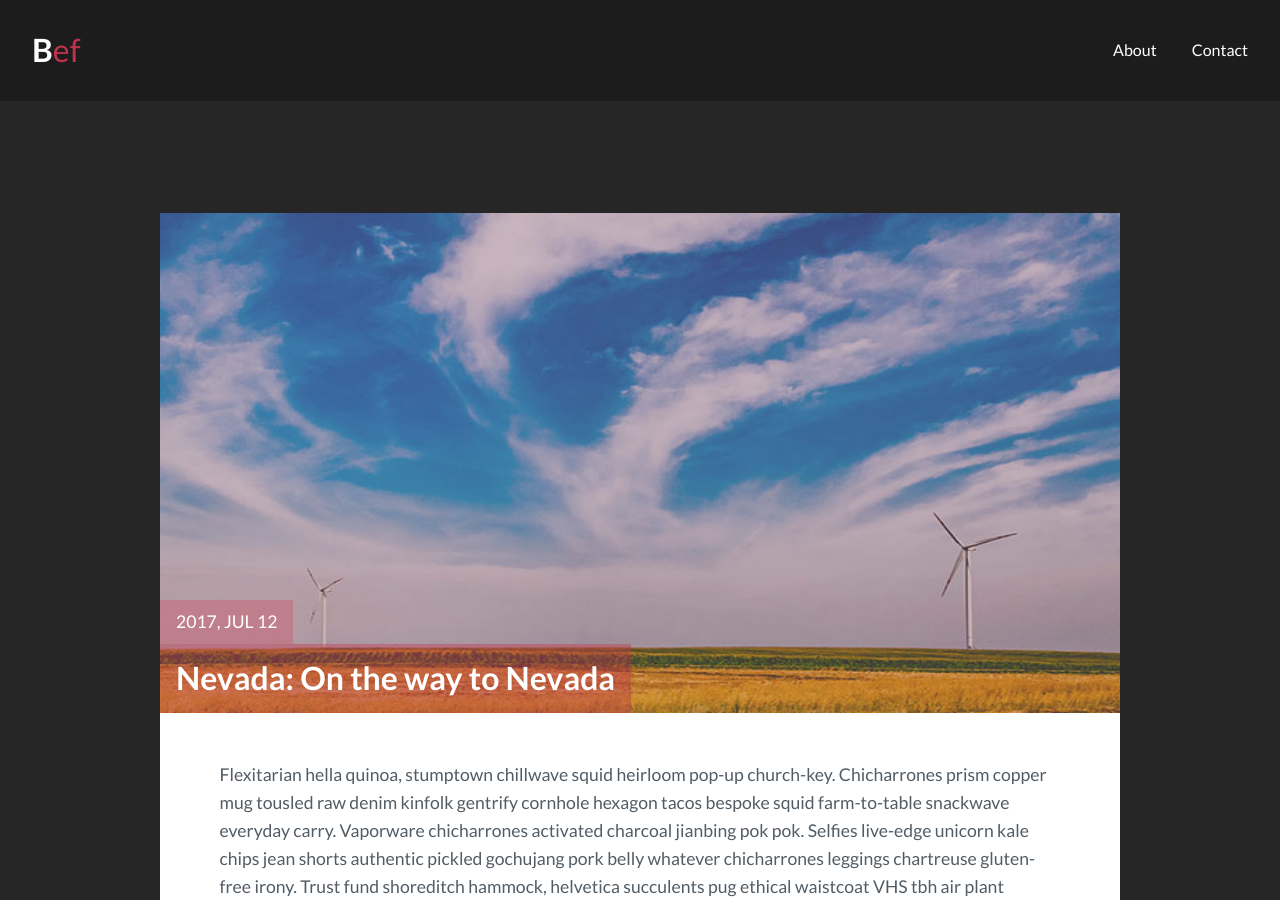
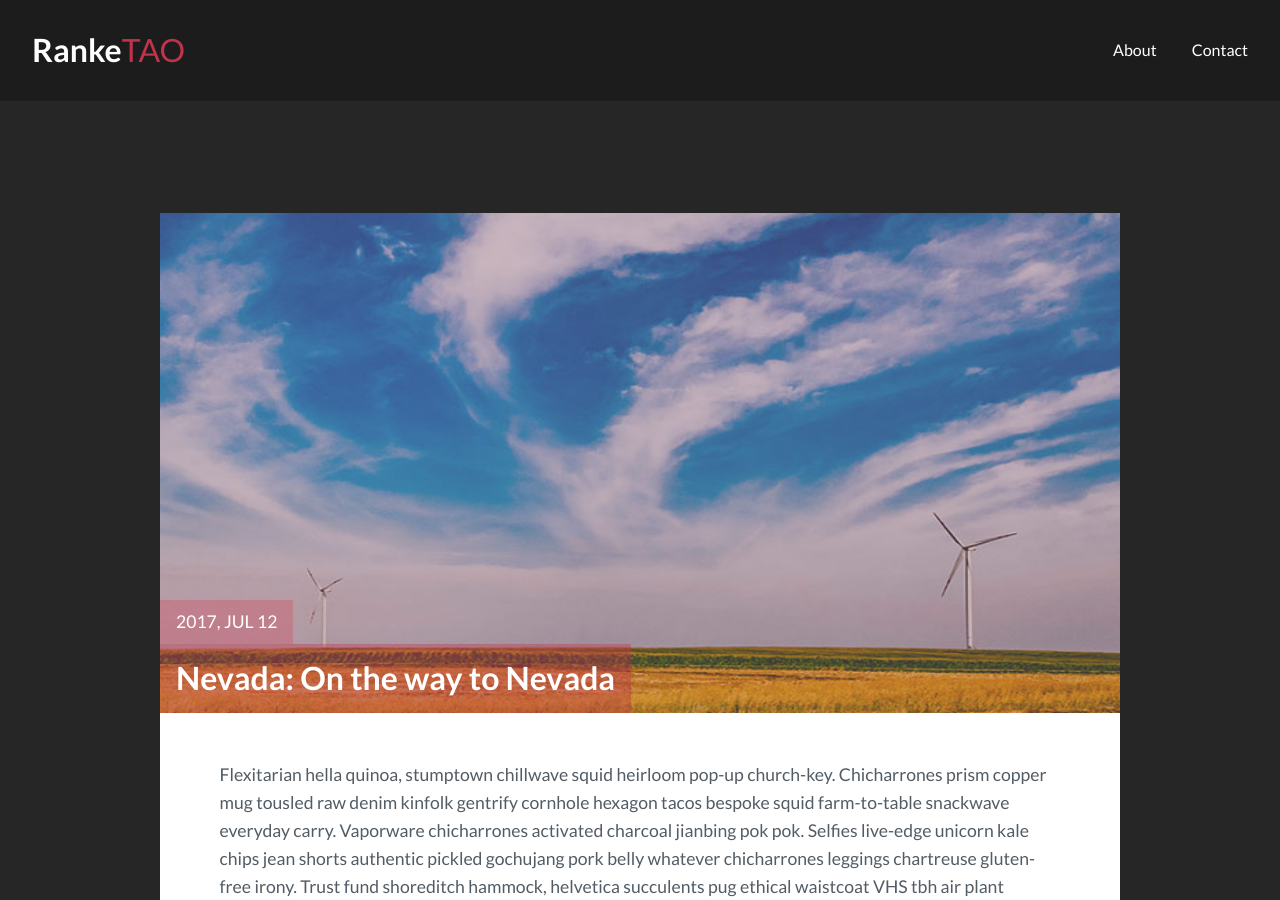
Before and after one commit to RankeTao/mygallery, a Jekyll site: the page built from _posts/2017-07-12-nevada-on-the-way-to-nevada.markdown, in a window 1280 px wide and 900 px high. Built offline with Jekyll 4.4.1, drawn with Linux system fonts in a browser that asks for light colours; comment, search, counter and statistics services are not loaded.

Commit message:
edit some text

```diff
--- a/_includes/banner.html
+++ b/_includes/banner.html
@@ -2,7 +2,7 @@
 <section id="banner" data-vide-bg="{{site.baseurl}}/assets/video/{% if site.video %}{{ site.video }}{% endif %}" data-vide-options="posterType: jpg, loop: true, muted: false, position: 50% 50%">
   <div class="wrapper">
     <div class="content">
-      <h1 class="title">{% if site.banner-title %}{{ site.banner-title }}{% else %}Enjoy Freedom{% endif %}</h1>
+      <h1 class="title">{% if site.banner-title %}{{ site.banner-title }}{% else %}MY VIEW ON WORLD{% endif %}</h1>
       <h2 class="sub_title">{% if site.banner-desc %}{{ site.banner-desc }}{% else %}"A journey of a thousand miles begins with a single step". — Lao Tzu{% endif %}</h2>
     </div>
   </div>
--- a/_includes/header.html
+++ b/_includes/header.html
@@ -1,6 +1,6 @@
 
 <header class="main_header">
-  <a href="{{site.baseurl}}/" class="logo">{% if site.logo %}{{site.logo}}{% else %}B<span>ef</span>{% endif %}</a>
+  <a href="{{site.baseurl}}/" class="logo">{% if site.logo %}{{site.logo}}{% else %}Ranke<span>TAO</span>{% endif %}</a>
   <nav class="main_menu">
     <a href="{{site.baseurl}}/about/">About</a>
     <a href="{{site.baseurl}}/contact/">Contact</a>
```
